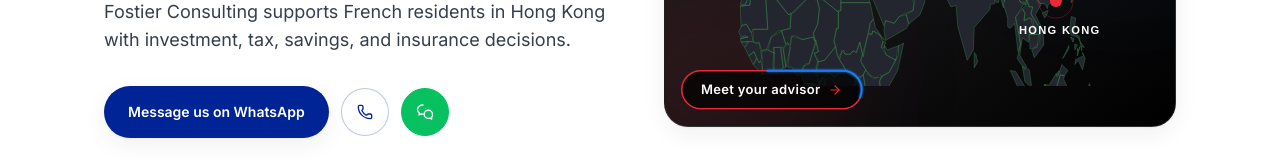
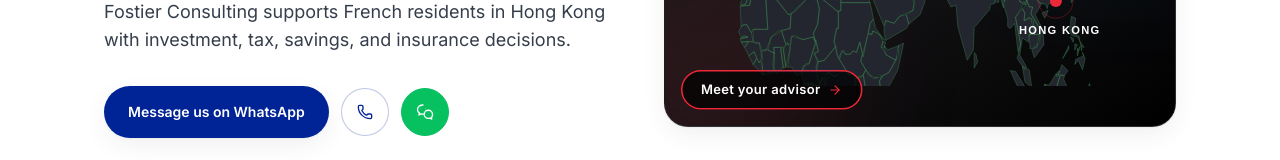
Before and after one commit to nicolasthrax/fostier-consulting-perplexity, a Next.js app: page /en in a window 1280 px wide. Shown: the part 486-646 px from the top of the page. Built offline with nearby package versions, Linux system fonts and the light colour scheme; a web font is replaced by a local one.

Commit message:
Refine advisor pulse length and intensity

```diff
--- a/components/AdvisorMapPill.tsx
+++ b/components/AdvisorMapPill.tsx
@@ -11,7 +11,7 @@
 };
 
 const BORDER = 1.5;
-const PULSE_LENGTH = 28;
+const PULSE_LENGTH = 17;
 const DURATION = 2800;
 
 export function AdvisorMapPill({ locale }: { locale: string }) {
@@ -46,9 +46,12 @@
 
     const animate = (now: number) => {
       if (!start) start = now;
-      const progress = ((now - start) % DURATION) / DURATION;
+      const elapsed = now - start;
+      const progress = (elapsed % DURATION) / DURATION;
+      const pulse = 0.5 + 0.5 * Math.sin((elapsed / 620) * Math.PI * 2);
       bluePath.style.strokeDashoffset = String(-100 * progress);
-      bluePath.style.opacity = String(0.72 + 0.28 * (0.5 + 0.5 * Math.sin((now - start) / 150)));
+      bluePath.style.opacity = String(0.2 + 0.55 * pulse);
+      bluePath.style.filter = `url(#${glowId}) opacity(${0.35 + 0.65 * pulse})`;
       frame = requestAnimationFrame(animate);
     };
 
@@ -61,7 +64,7 @@
       cancelAnimationFrame(frame);
       observer.disconnect();
     };
-  }, []);
+  }, [glowId]);
 
   return (
     <Link
@@ -78,7 +81,7 @@
         >
           <defs>
             <filter id={glowId} x="-50%" y="-50%" width="200%" height="200%">
-              <feGaussianBlur stdDeviation="1.25" result="blur" />
+              <feGaussianBlur stdDeviation="1.5" result="blur" />
               <feMerge>
                 <feMergeNode in="blur" />
                 <feMergeNode in="SourceGraphic" />
@@ -95,7 +98,7 @@
             ref={bluePathRef}
             fill="none"
             stroke="#0A84FF"
-            strokeWidth={BORDER + 0.4}
+            strokeWidth={BORDER + 0.25}
             strokeLinecap="round"
             strokeDasharray={`${PULSE_LENGTH} ${100 - PULSE_LENGTH}`}
             pathLength="100"
```
